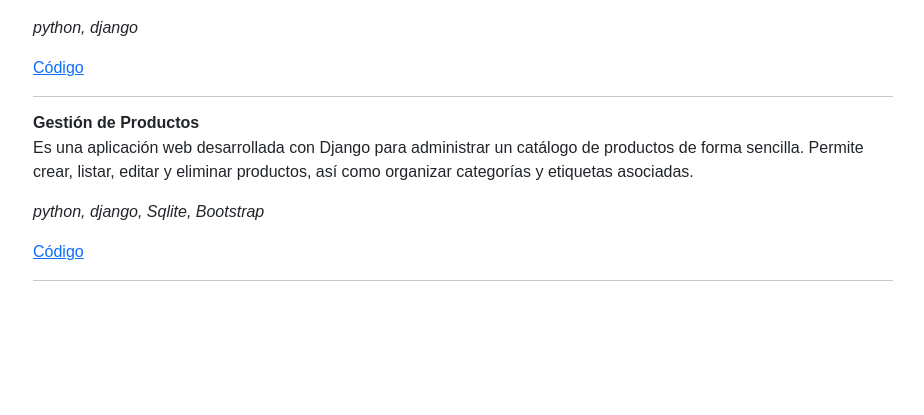
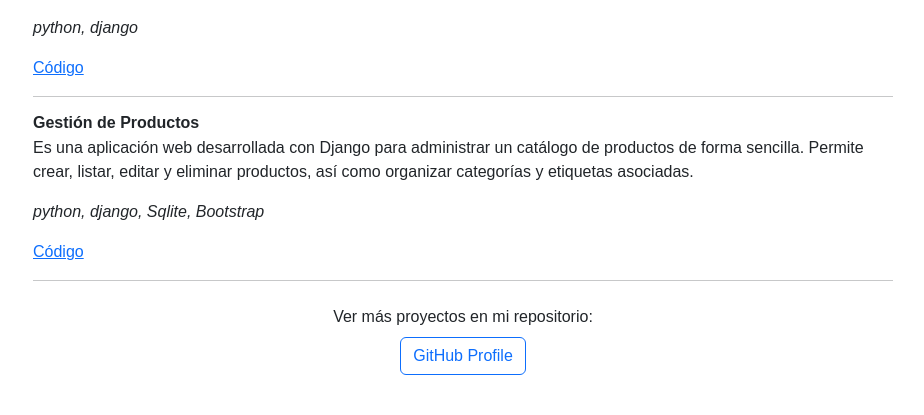
Before and after one commit to pedro-donoso/Portafolio, a Django app: page / in a window 1280 px wide. Shown: the part 1674-2089 px from the top of the page, without its empty margins (177-1101 px from the left). Before the commit the page ends 1955 px from the top, so only its background shows below. Run offline with Django 5.2, Linux system fonts and the light colour scheme; data comes from the database, SQL or seed files in the repository; both versions use the stored data as it was after the commit.

Commit message:
agrego repositorios

```diff
--- a/core/templates/core/home.html
+++ b/core/templates/core/home.html
@@ -179,6 +179,16 @@
             {% empty %}
             <p>No hay proyectos registrados.</p>
             {% endfor %}
+
+            <div class="mt-4 text-center">
+                <p class="mb-2">Ver más proyectos en mi repositorio:</p>
+                <a href="https://github.com/pedro-donoso"
+                   target="_blank"
+                   class="btn btn-outline-primary">
+                    GitHub Profile
+                </a>
+            </div>
+
         </section>
 
     </div>
```
Also changed, not shown: db.sqlite3.
